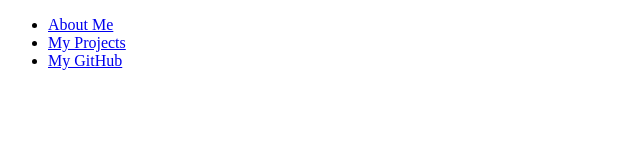
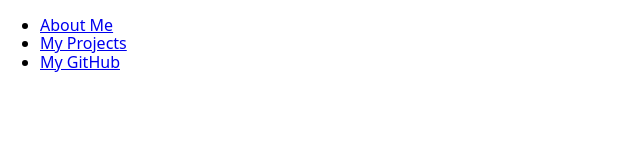
Before and after one commit to vsgx/vsgx.github.io, a plain HTML site: page index.html in a window 1280 px wide. Shown: the full height of the page, 0-640 px from the left. Drawn offline with nearby package versions, Linux system fonts and the light colour scheme.

Commit message:
Add basic structure 1

```diff
--- a/index.html
+++ b/index.html
@@ -3,6 +3,8 @@
 <head>
     <meta charset="UTF-8">
     <meta name="viewport" content="width=device-width, initial-scale=1.0">
+    <link rel="stylesheet" href="css/style.css">
+    <link rel="stylesheet" href="https://unpkg.com/modern-normalize/modern-normalize.css">
     <title>Document</title>
 </head>
 <body>
```
Also changed, not shown: 1 other file.
